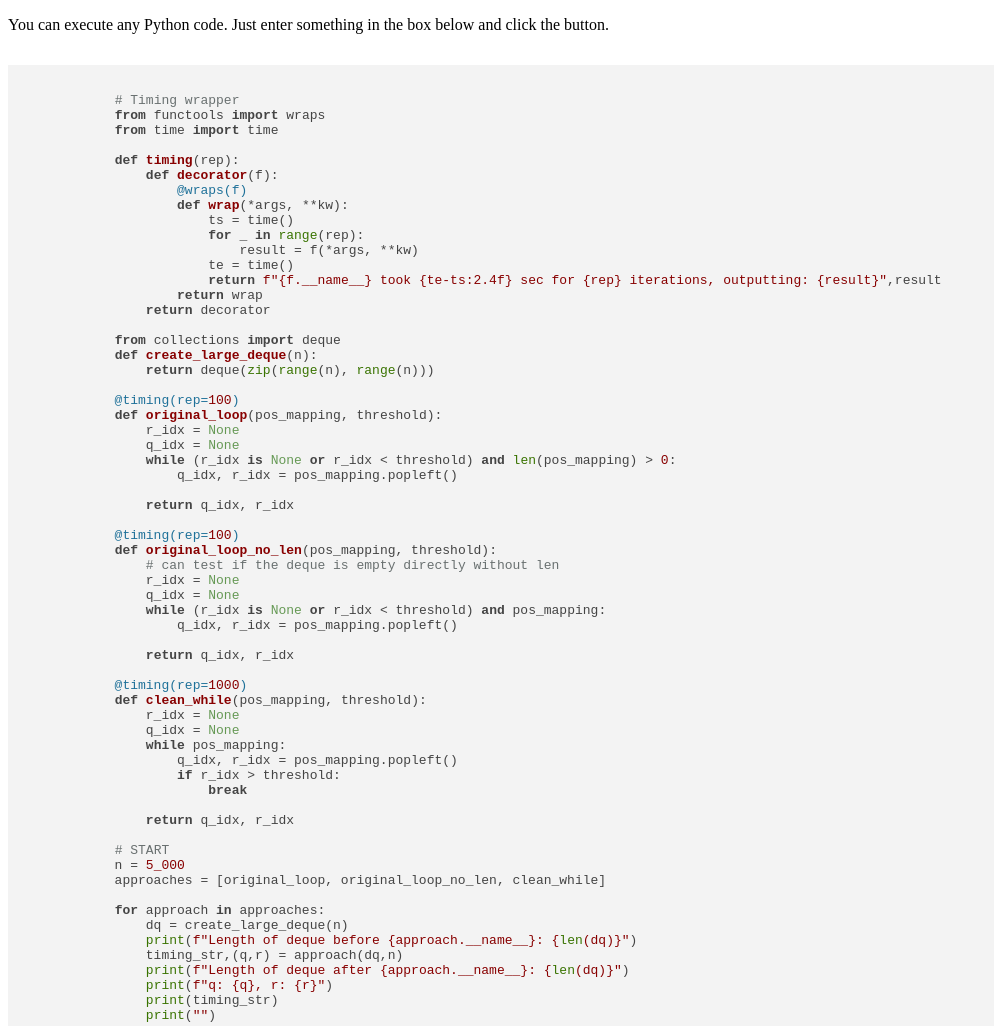
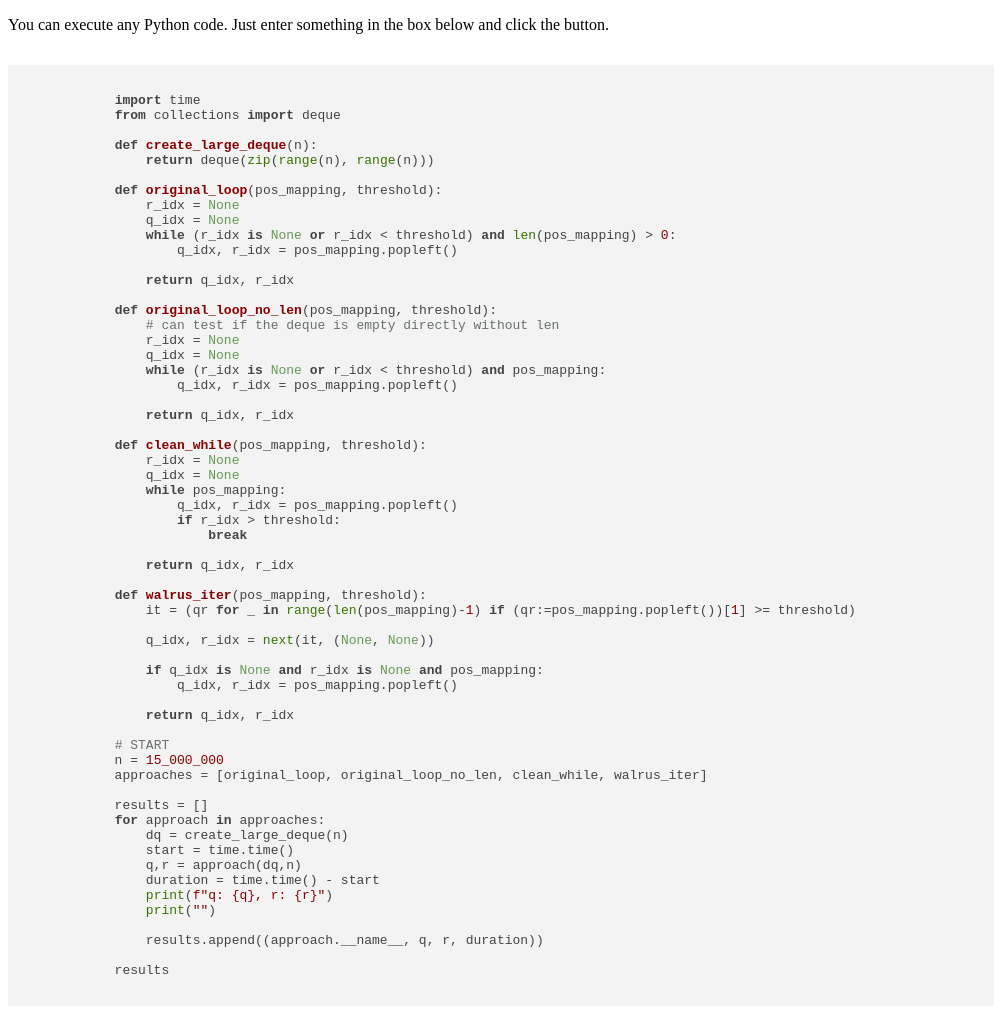
Before and after one commit to biermanr/pyodide_sandbox, a plain HTML site: page docs/index.html in a window 1280 px wide. Shown: the top 1026 px of the page, without its empty margins (0-994 px from the left). Drawn offline with nearby package versions, Linux system fonts and the light colour scheme; a script that the page names is missing.

Commit message:
feat: Added approach timing to pyodide
The Walrus-iterator approach is actually comparable or
slower than the other approaches when run in pyodide online.
Also when I just run directly with `python` instead of `kernprof`
I also lose the Walrus-iterator speedups. I'm wondering if the
speedup is actually just an artifact of being faster for line_profiler.

```diff
--- a/docs/index.html
+++ b/docs/index.html
@@ -14,27 +14,12 @@
     </p>
     <pre>
         <code id="py_list_sum" class="language-python">
-            # Timing wrapper
-            from functools import wraps
-            from time import time
+            import time
+            from collections import deque
 
-            def timing(rep):
-                def decorator(f):
-                    @wraps(f)
-                    def wrap(*args, **kw):
-                        ts = time()
-                        for _ in range(rep):
-                            result = f(*args, **kw)
-                        te = time()
-                        return f"{f.__name__} took {te-ts:2.4f} sec for {rep} iterations, outputting: {result}",result
-                    return wrap
-                return decorator
-
-            from collections import deque
             def create_large_deque(n):
                 return deque(zip(range(n), range(n)))
 
-            @timing(rep=100)
             def original_loop(pos_mapping, threshold):
                 r_idx = None
                 q_idx = None
@@ -43,7 +28,6 @@
 
                 return q_idx, r_idx
 
-            @timing(rep=100)
             def original_loop_no_len(pos_mapping, threshold):
                 # can test if the deque is empty directly without len
                 r_idx = None
@@ -53,7 +37,6 @@
 
                 return q_idx, r_idx
 
-            @timing(rep=1000)
             def clean_while(pos_mapping, threshold):
                 r_idx = None
                 q_idx = None
@@ -64,19 +47,32 @@
 
                 return q_idx, r_idx
 
+            def walrus_iter(pos_mapping, threshold):
+                it = (qr for _ in range(len(pos_mapping)-1) if (qr:=pos_mapping.popleft())[1] >= threshold)
+
+                q_idx, r_idx = next(it, (None, None))
+
+                if q_idx is None and r_idx is None and pos_mapping:
+                    q_idx, r_idx = pos_mapping.popleft()
+
+                return q_idx, r_idx
+
             # START
-            n = 5_000
-            approaches = [original_loop, original_loop_no_len, clean_while]
+            n = 15_000_000
+            approaches = [original_loop, original_loop_no_len, clean_while, walrus_iter]
 
+            results = []
             for approach in approaches:
                 dq = create_large_deque(n)
-                print(f"Length of deque before {approach.__name__}: {len(dq)}")
-                timing_str,(q,r) = approach(dq,n)
-                print(f"Length of deque after {approach.__name__}: {len(dq)}")
+                start = time.time()
+                q,r = approach(dq,n)
+                duration = time.time() - start
                 print(f"q: {q}, r: {r}")
-                print(timing_str)
                 print("")
 
+                results.append((approach.__name__, q, r, duration))
+
+            results
         </code>
     </pre>
     <button onclick="evaluatePython('py_list_sum')">Run</button>
```
Also changed, not shown: 1 other file.
